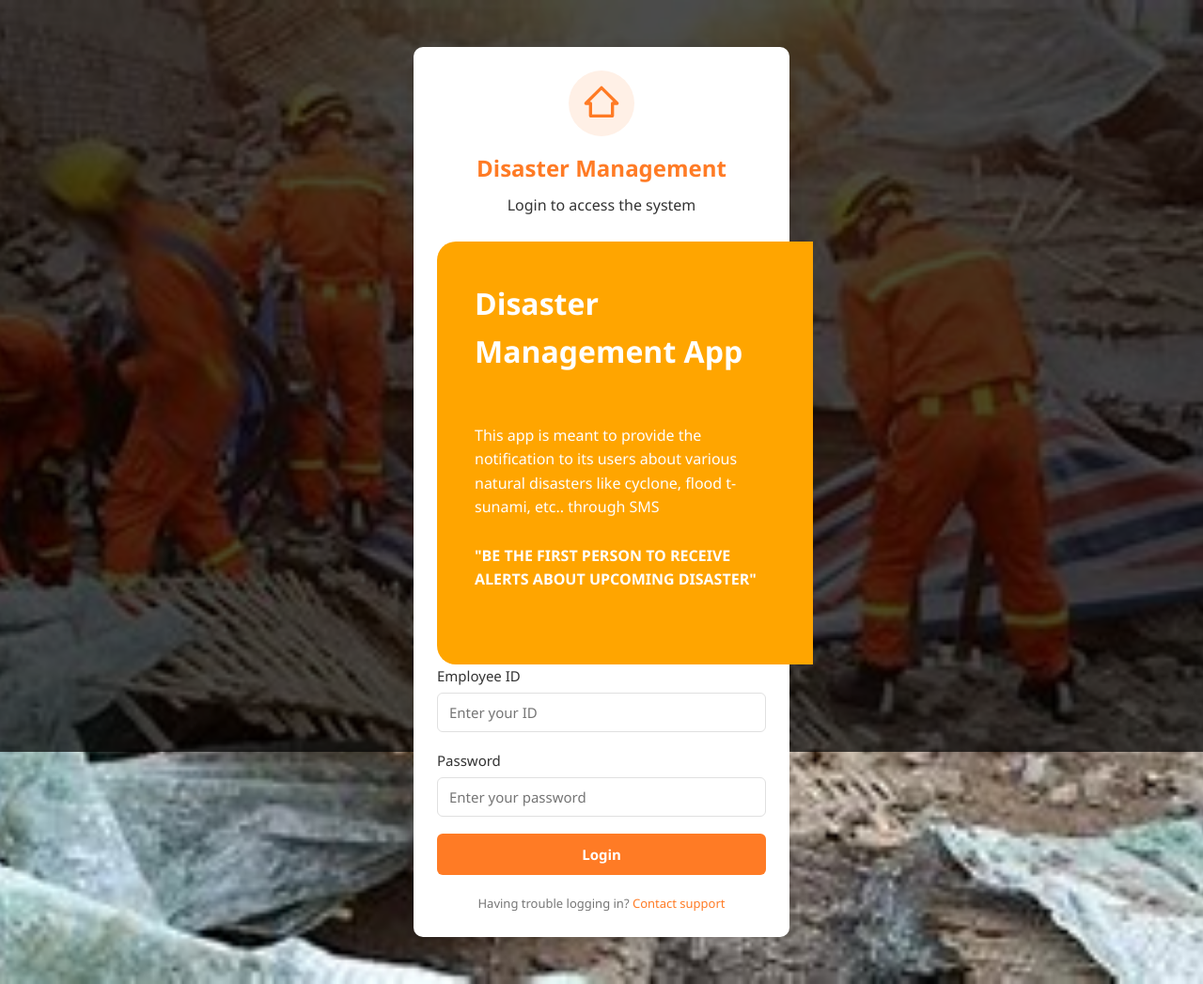
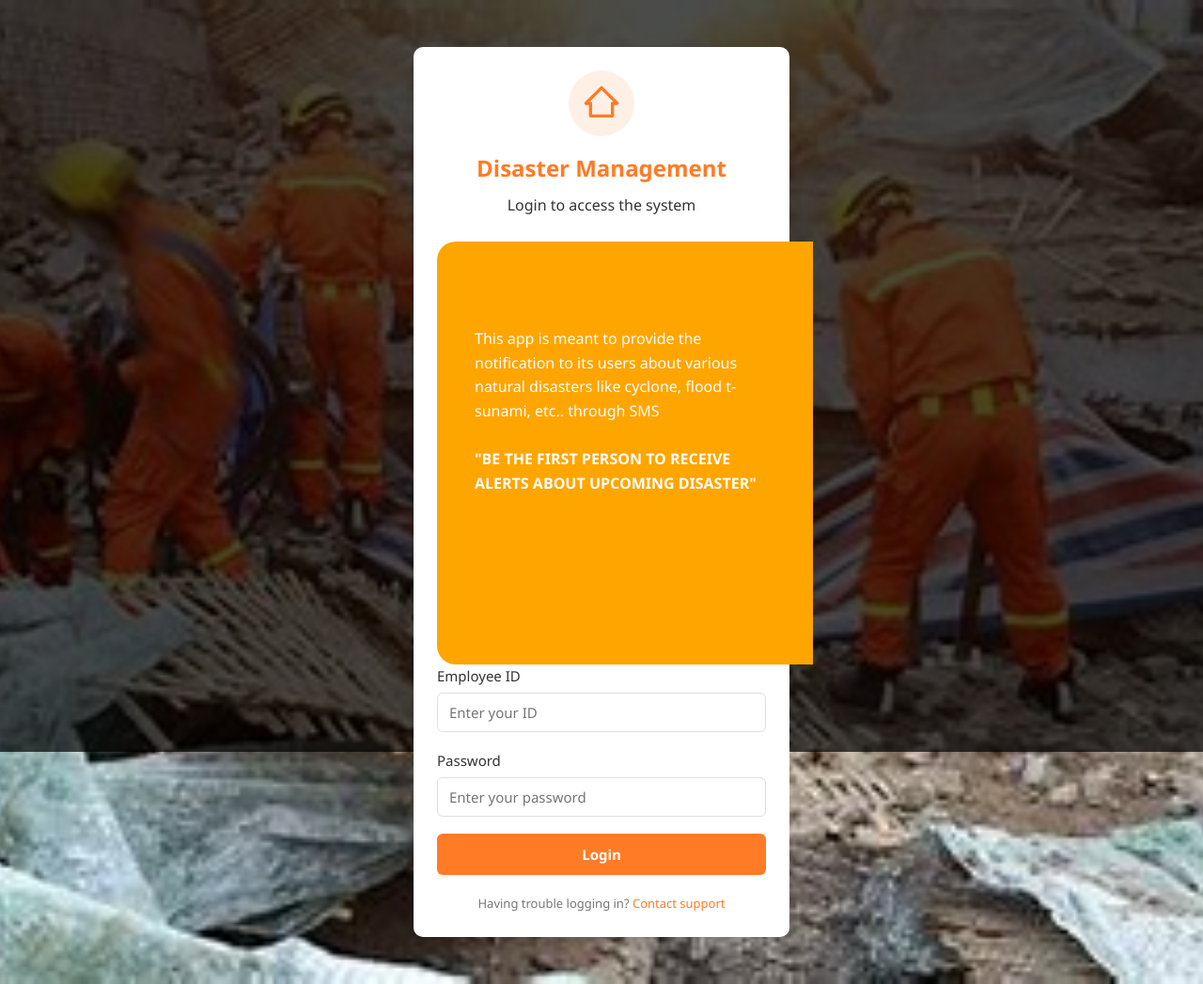
Before and after one commit to Manthantrivedi444/SSIP, a Flask app: page /login in a window 1280 px wide. Shown: the whole page at 94% size. Run offline with Flask 3, Linux system fonts and the light colour scheme.

Commit message:
Updated login.html

```diff
--- a/DDNAS/myapp/templates/login.html
+++ b/DDNAS/myapp/templates/login.html
@@ -20,7 +20,7 @@
         </div>
         <div class="image-section">
               <div class="image-overlay">
-                <h1>Disaster Management App</h1><br /><br />
+                <br /><br />
                 <p class="image-text">This app is meant to provide the notification to its users about various natural disasters
                 like cyclone, flood t-sunami, etc.. through SMS</p><br />
                 <p class="image-text"><b>"BE THE FIRST PERSON TO RECEIVE ALERTS ABOUT UPCOMING DISASTER"</b></p>
```
